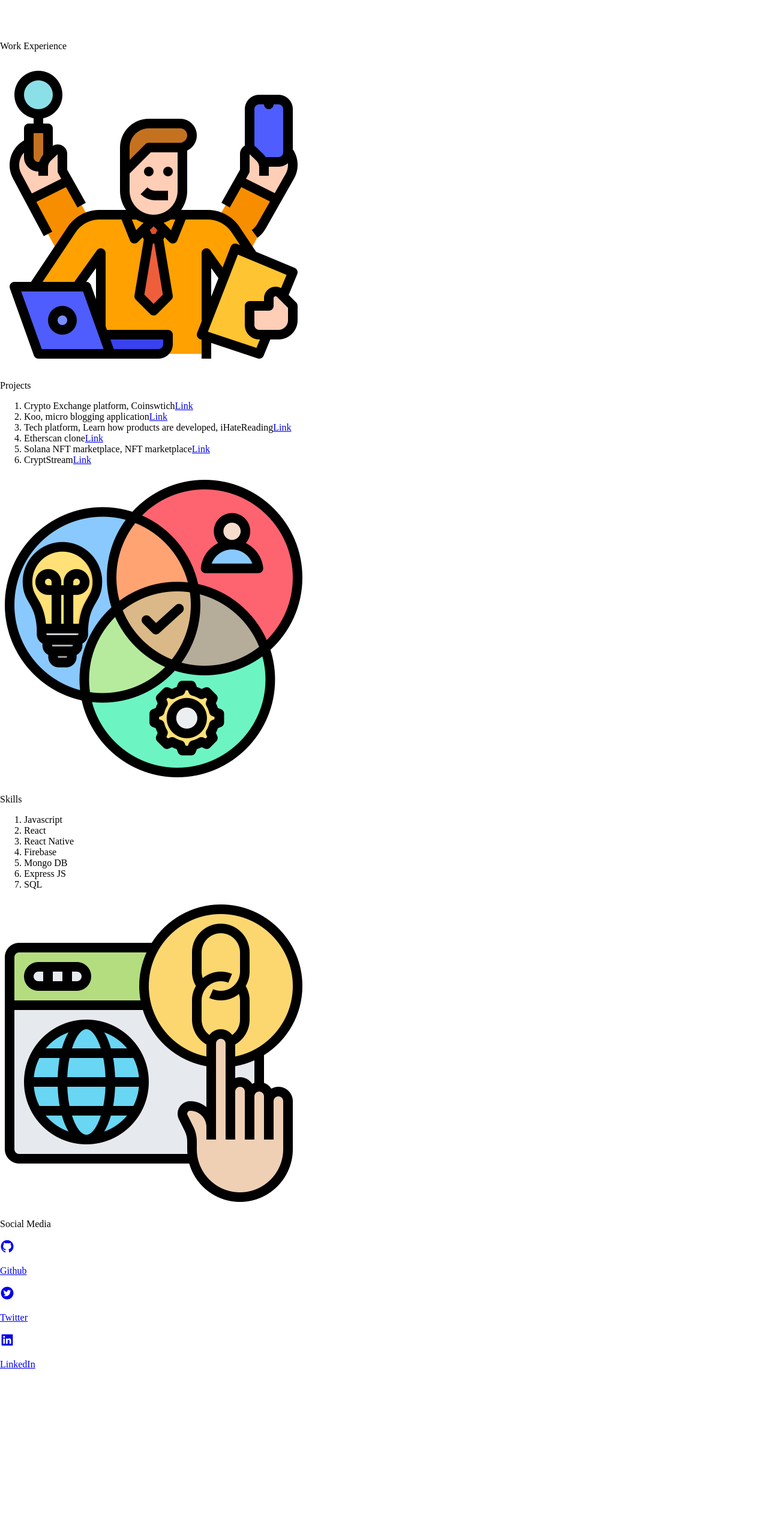
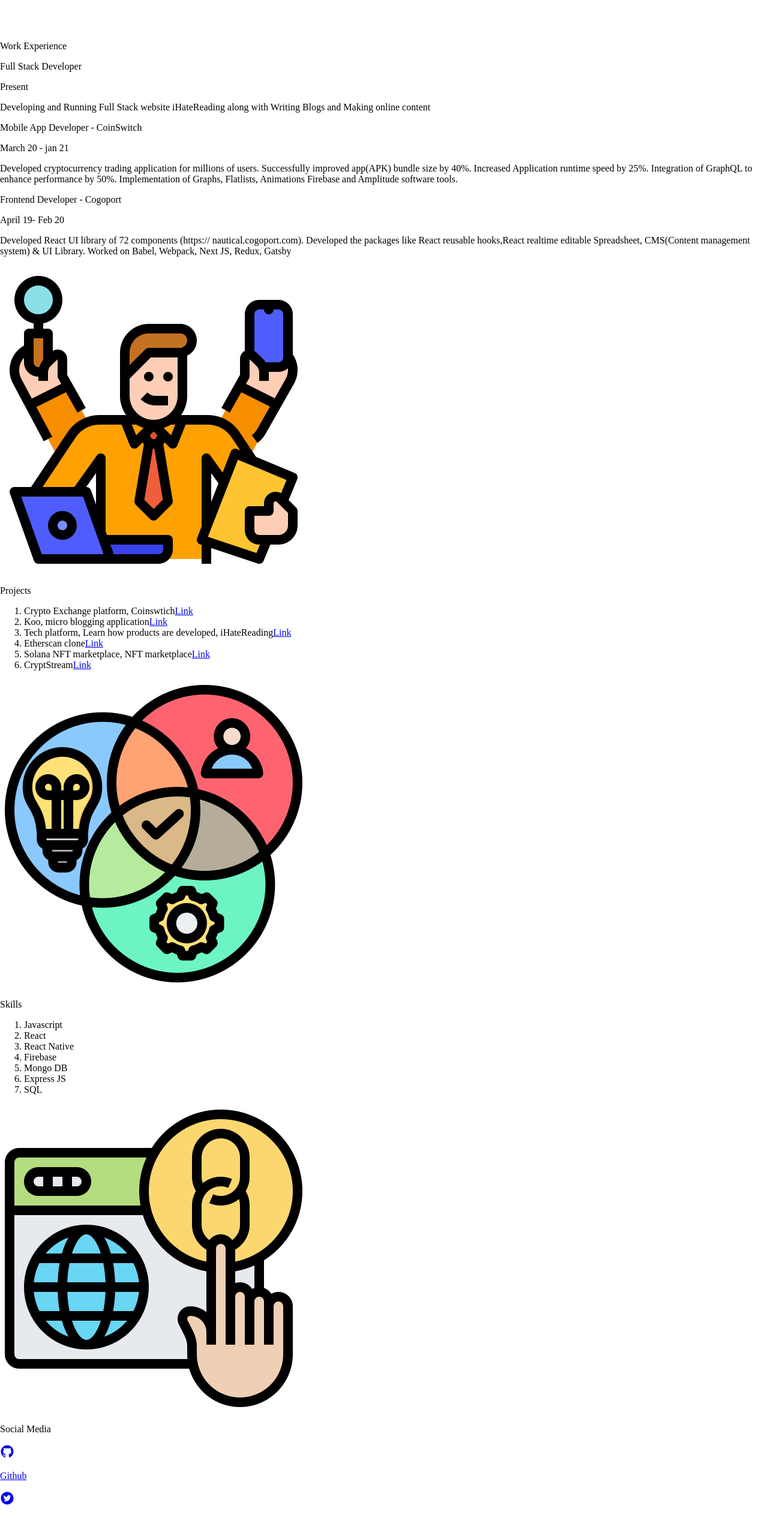
Before and after one commit to shreyvijayvargiya/Personal-Portfolio-Starter, a Next.js app: page / in a window 1280 px wide. Shown: the part 1035-3566 px from the top of the page at 60% size. Before the commit the page ends 3335 px from the top, so only its background shows below. Built offline with nearby package versions, Linux system fonts and the light colour scheme.

Commit message:
Portfolio code is ready

```diff
--- a/modules/Cards/Projects.jsx
+++ b/modules/Cards/Projects.jsx
@@ -12,9 +12,9 @@
 				<img src="./images/projects.png" className="w-6 h-6 rounded-sm" />
 				<p className="text-2xl">Projects</p>
 			</div>
-			<ol className="list-disc p-10">
+			<ol className="list-disc px-10 py-5">
 				{values.map((item) => (
-					<li className="m-2">
+					<li className="m-2" key={item.name}>
 						{item.name}
 						<a
 							href={item.link}
--- a/modules/Cards/Skill.jsx
+++ b/modules/Cards/Skill.jsx
@@ -11,9 +11,9 @@
 				<img src="./images/skills.png" className="w-6 h-6 rounded-sm" />
 				<p className="text-xl">Skills</p>
 			</div>
-			<ol className="list-disc p-10">
+			<ol className="list-disc px-10 py-5">
 				{values.map((item) => (
-					<li>{item}</li>
+					<li key={item}>{item}</li>
 				))}
 			</ol>
 		</div>
--- a/modules/Cards/SocialMedia.jsx
+++ b/modules/Cards/SocialMedia.jsx
@@ -12,10 +12,11 @@
 				<img src="./images/socialMedia.png" className="w-6 h-6 rounded-sm" />
 				<p className="text-xl">Social Media</p>
 			</div>
-			<div className="p-10">
+			<div className="px-10 py-5">
 				{values.map((item) => (
 					<a
 						href={item.link}
+						key={item.name}
 						target="_blank"
 						className="m-2 flex justify-start items-center gap-1"
 					>
--- a/modules/Cards/WorkExperience.jsx
+++ b/modules/Cards/WorkExperience.jsx
@@ -5,24 +5,26 @@
 	const { user } = useSelector((state) => state);
 	const values = user.defaultPortfolioData[name]?.content;
 
-	console.log(values)
+
+	console.log(values, "values")
 	return (
 		<div className="p-10 text-left w-full">
 			<div className="flex justify=start items-center gap-2 pb-2 border-b border-gray-800">
 				<img src="./images/workExperience.png" className="w-6 h-6 rounded-sm" />
 				<p className="text-2xl">Work Experience</p>
 			</div>
-			<div className="p-10">
-				{values.content && values.content.map((item) => (
+			<div className="px-10 py-5">
+				{values &&
+					values.length > 0 &&
+					values?.map((item) => (
 						<div
 							key={item.name}
-						className="border border-gray-800 dark:border-gray-600 dark:text-white rounded-md"
+							className="border border-gray-800 dark:border-gray-600 dark:text-white rounded-md my-4 hover:bg-gray-100 dark:hover:bg-gray-800"
 						>
-						<div className="flex justify-between items-center p-2">
+							<div className="flex justify-between items-center p-2 border-b border-gray-700">
 								<p>{item.name}</p>
 								<p className="text-xs italic text-gray-500">{item.date}</p>
 							</div>
-						<hr />
 							<p className="p-4">{item.content}</p>
 						</div>
 					))}
--- a/modules/Icons/index.jsx
+++ b/modules/Icons/index.jsx
@@ -1,4 +1,12 @@
-import { AiFillGithub, AiFillTwitterCircle, AiFillLinkedin } from "react-icons/ai";
+import {
+	AiFillGithub,
+	AiFillTwitterCircle,
+	AiFillLinkedin,
+	AiFillYoutube,
+	AiFillInstagram,
+} from "react-icons/ai";
+import { FaDev } from "react-icons/fa";
+import { SiHashnode } from "react-icons/si";
 
 export const TwitterIcon = () => {
   return <AiFillTwitterCircle size={24} className="dark:text-gray-400" />;
@@ -11,10 +19,29 @@
 export const LinkedInIcon = () => {
   return <AiFillLinkedin size={24} className="dark:text-gray-400" />;
 }
+export const DevToIcon = () => {
+  return <FaDev size={24} className="dark:text-gray-400" />
+}
+
+export const YoutubeIcon = () => {
+	return <AiFillYoutube size={24} className="dark:text-gray-400" />;
+};
+
+export const HashnodeIcon = () => {
+	return <SiHashnode size={24} className="dark:text-gray-400" />;
+};
+
+export const InstagramIcon = () => {
+	return <AiFillInstagram size={24} className="dark:text-gray-400" />;
+};
 
 export const RenderIconComponent = ({ name }) => {
   if(name === "Twitter") { return <TwitterIcon /> }
   else if(name === "Github") return <GithubIcon />
   else if(name === "LinkedIn") return <LinkedInIcon />
-  else return <TwitterIcon />
+  else if (name === "DevTo") return <DevToIcon />;
+	else if (name === "Youtube") return <YoutubeIcon />;
+	else if (name === "Hashnode") return <HashnodeIcon />;
+	else if (name === "Instagram") return <InstagramIcon />;
+	else return null;
 };
--- a/redux/store.js
+++ b/redux/store.js
@@ -6,6 +6,7 @@
 const persistConfig = {
 	storage,
 	key: "root",
+	whitelist: ["user"]
 };
 
 let store;
--- a/utils/data.js
+++ b/utils/data.js
@@ -97,6 +97,22 @@
 				name: "LinkedIn",
 				link: "https://www.linkedin.com/in/shrey-vijayvargiya-b62a3a105/",
 			},
+			{
+				name: "Youtube",
+				link: "https://youtube.com/@shreyvijay",
+			},
+			{
+				name: "DevTo",
+				link: "",
+			},
+			{
+				name: "Hashnode",
+				link: "",
+			},
+			{
+				name: "Instagram",
+				link: ""
+			}
 		],
 	},
 };
```
Lines whose indentation alone changed are shown as unchanged.
